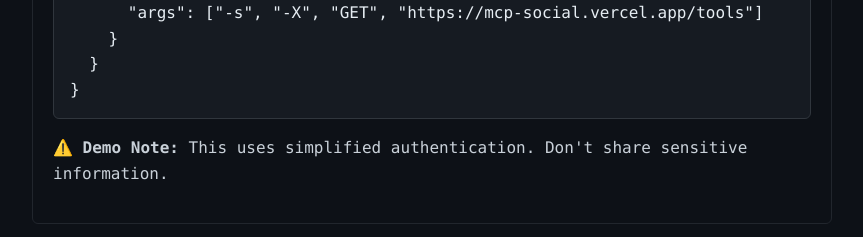
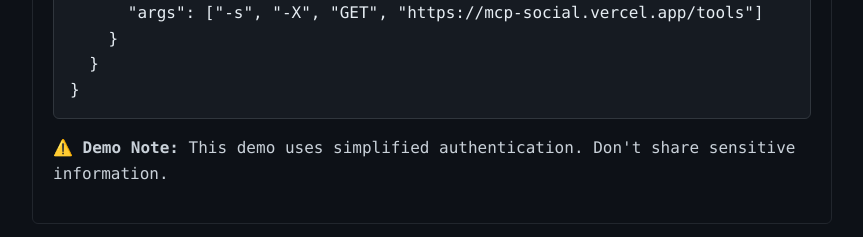
Before and after one commit to GrahamMcBain/MCP-Social, a website: page public/index.html in a window 1280 px wide. Shown: the part 920-1157 px from the top of the page, without its empty margins (208-1071 px from the left). Drawn offline with Linux system fonts and the light colour scheme.

```diff
--- a/public/index.html
+++ b/public/index.html
@@ -190,7 +190,7 @@
   }
 }</pre>
         </div>
-        <p><strong>⚠️ Demo Note:</strong> This uses simplified authentication. Don't share sensitive information.</p>
+        <p><strong>⚠️ Demo Note:</strong> This demo uses simplified authentication. Don't share sensitive information.</p>
     </div>
 
     <div class="step">
```
